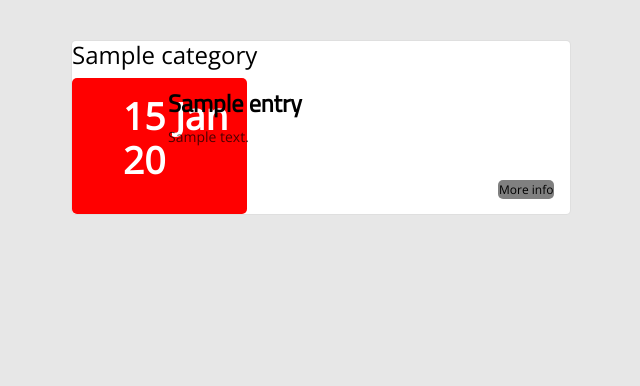
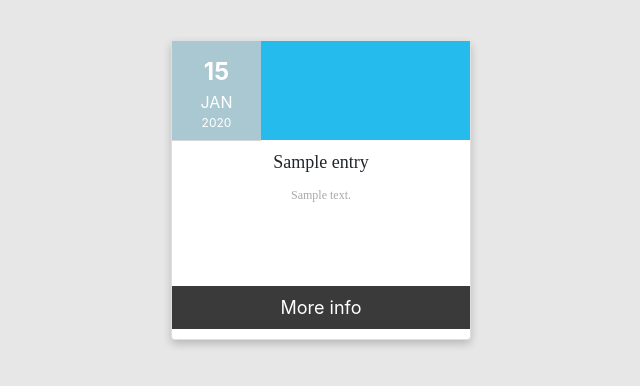
Before and after one commit to EcoleNumeriqueVivant/Shamengo, a Django app: page / in a window 1280 px wide. Shown: the part 56-442 px from the top of the page, without its empty margins (34-674 px from the left). Run offline with Django 3.2, Linux system fonts and the light colour scheme; tables that the repository leaves empty hold one stand-in row (values such as "Sample post"); some libraries are stand-ins or nearby versions.

Commit message:
Create Ux Design Home & Details pages

```diff
--- a/scheduler/models.py
+++ b/scheduler/models.py
@@ -1,15 +1,6 @@
 from django.db import models
 from colorfield.fields import ColorField
 
-class Category(models.Model):
-    class Meta:
-        verbose_name_plural = 'categories'
-
-    name = models.CharField(max_length=35)
-    color = ColorField(default='#FF0000')
-
-    def __str__(self):
-        return self.name
 
 
 class Entry(models.Model):
@@ -17,8 +8,20 @@ class Entry(models.Model):
     name = models.CharField(max_length=100)
     date = models.DateTimeField()
     description = models.TextField()
-    category = models.ForeignKey(Category, on_delete=models.CASCADE)
+    # category = models.ForeignKey('Category', on_delete=models.CASCADE)
     created = models.DateTimeField(auto_now_add=True)
 
     def __str__(self):
         return self.name
+
+
+class Category(models.Model):
+    class Meta:
+        verbose_name_plural = 'categories'
+
+    name = models.CharField(max_length=35)
+    # entry = models.ForeignKey('Entry', on_delete=models.CASCADE)
+    color = ColorField(default='#FF0000')
+
+    def __str__(self):
+        return self.name
--- a/scheduler/static/css/styles.css
+++ b/scheduler/static/css/styles.css
@@ -1,120 +1,111 @@
 body{
-  background-color: #E7E7E7
+  background-color: #E7E7E7;
+}
+.card {
+    box-shadow: 0 4px 8px 0 rgba(0, 0, 1, 0.2);
+    width: 300px;
+    height: 300px;
+    margin: auto;
+    text-align: center;
+    position: relative;
+    margin-top: 40px;
 }
 
-/* calendar page */
-.container{
-  margin-top: 20px;
+.card-title {
+    font-size: 18px;
+    font-family: Titillium;
+    margin-top: .75rem;
 }
-.card {
-  height: 175px;
-  background-color: #FFF;
-  background-size: cover !important;
-  background-position: center;
-  color: black;
-  position: relative;
-  border-radius: 5px;
-  margin: 20px;
+.card-description{
+  color: darkgrey;
+  font-size: 12px;
+  font-family: Open-Sans;
+}
+.card-category{
+  /* background-color: #F0911C; */
+  background-color: #25BCED;
+  height: 100px;
 }
 .card-date{
-  display: flex;
-  position: relative;
-  height: 175px;
-  width: 175px;
-  background-color: red;
-  border-radius: 5px;
-
+  position: absolute;
+  top: 0;
+  left: 0;
+  background-color: #CCCC;
+  color: white;
+  padding: 0.8em;
+  width: 89px;
+  height: 100px;
+  span {
+    display: block;
+    text-align: center;
+  }
 }
-.card-date h4{
+.day {
+  font-weight: 700;
+  font-size: 24px;
+  text-shadow: 2px 3px 2px rgba(black, 0.18);
+}
+.month {
+  text-transform: uppercase;
+}
+.mouth,.year {
+  font-size: 12px;
+}
+.card-info{
+  height: 200px;
+}
+button {
+  border: none;
+  outline: 0;
+  display: inline-block;
+  padding: 8px;
+  color: white;
+  background-color: #3A3A3A;
+  text-align: center;
+  cursor: pointer;
+  width: 100%;
+  font-size: 18px;
   position: absolute;
-  top: 16px;
-  left: 51px;
-  font-size: 37px;
-  color: white;
-  font-weight: bold;
-  font-family: 'Open Sans', sans-serif;
-
+  left: 0;
+  bottom: 10px;
 }
 
-.card-categorys {
-  font-family: 'Open Sans', sans-serif;
-}
-
-.card-info {
-  position: absolute;
-  top: 3em;
-  left: 6em;
-}
-.card-name h2 {
-  font-size: 24px;
-  font-family: 'Titillium Web', sans-serif;
-  font-weight: bold;
-}
-.card-description p {
-  font-size: 14px;
-  opacity: 0.7;
-  font-weight: lighter;
-  font-family: 'Open Sans', sans-serif;
-}
-.card-button{
-  position: absolute;
-  top: 135px;
-  left: 426px;
-}
-.btn-treehouse{
- color: #FFF;
- padding: 1px 1px;
- border-radius: 5px;
- background: gray;
- transition: background 0.3s ease;
- font-family: 'Open Sans', sans-serif;
- font-size: 12px;
-}
-.btn-treehouse:hover {
-  opacity: 1;
-  background: #8DC548;
-  text-decoration: none;
-  color: #FFF;
+button:hover, a:hover {
+    opacity: 0.9;
 }
 
 /* details page */
-.details-container{
-  display: flex;
+.details {
+    box-shadow: 0 4px 8px 0 rgba(0, 0, 1, 0.2);
+    width: 500px;
+    height:auto;
+    margin: auto;
+    text-align: center;
+    position: relative;
+    margin-top: 50px;
+    background-color: #FFFF;
 }
-
+.details-date-card{
+  background-color: #778899;
+  color: white;
+  padding: 0.8em;
+  font-size: 24px;
+  text-shadow: 2px 3px 2px rgba(black, 0.18);
+  font-weight: 400;
+}
 .details-card{
-  height: 175px;
-  width: 770px;
-  background-color: #FFF;
-  background-size: cover !important;
-  background-position: center;
-  color: black;
-  border-radius: 5px;
-  margin: 20px;
-  position: relative;
+  font-family: Titillium;
+  font-size: 18px;
+  background-color: #FFFF;
+  margin-top: 18px;
+}
+.details-card h3{
+  font-size: 24px;
 
 }
-.details-card h1{
-  display: flex;
-  justify-content: center;
+.details-description{
+  font-family: Open-sens;
+  font-size: 14px;
+  padding: 3px;
+  margin: 5px;
 }
-.details-card p{
-  position: absolute;
-  left: 33px;
-}
-.details-date-card{
-  position: relative;
-  height: 175px;
-  width: 175px;
-  background-color: red;
-  border-radius: 5px;
-  margin: 20px;
-}
-.details-date-card h5{
-  position: absolute;
-  top: 16px;
-  left: 51px;
-  font-size: 37px;
-  color: white;
-  font-weight: bold;
-}
--- a/scheduler/views.py
+++ b/scheduler/views.py
@@ -1,5 +1,5 @@
 from django.shortcuts import render
-from scheduler.models import Entry
+from scheduler.models import Entry, Category
 
 # def index(request):
 #     entries = Entry.objects.all()
--- a/templates/_calendar_entry.html
+++ b/templates/_calendar_entry.html
@@ -1,21 +1,16 @@
 <div class="calendar_entry col-xs-12 col-sm-6">
   <div class="card">
-    <div class="card-categorys">
-      <h4>{{ entry.category }}</h4>
-    </div>
-    <div class="card-date">
-      <h4>{{ entry.date|date:"d M y"}}</h4>
+    <div class="card-category" style="background-color:{{category.color}};">
+      <div class="card-date">
+          <span class="day">{{ entry.date|date:"d"}}</span>
+          <span class="month">{{ entry.date|date:"M"}}</span>
+          <span class="year">{{ entry.date|date:"Y"}}</span>
+      </div>
     </div>
     <div class="card-info">
-      <div class="card-name">
-        <h2>{{ entry.name }}</h2>
-      </div>
-      <div class="card-description">
-        <p>{{ entry.description|truncatechars:20}}</p>
-      </div>
-    </div>
-    <div class="card-button">
-      <a onclick="window.location='{% url 'details' pk=entry.id %}'" class="btn-treehouse">More info</a>
+      <h2 class="card-title">{{ entry.name }}</h2>
+      <p class="card-description">{{ entry.description|truncatechars:200}}</p>
+      <p><button onclick="window.location='{% url 'details' pk=entry.id %}'" class="btn-treehouse">More info</button></p>
     </div>
   </div>
 </div>
```
Also changed, not shown: templates/details.html (+5 -3 lines), scheduler/migrations/0001_initial.py, scheduler/migrations/0002_category_color.py (deleted), scheduler/migrations/0002_remove_entry_category.py (added), scheduler/migrations/__init__.py (deleted).
